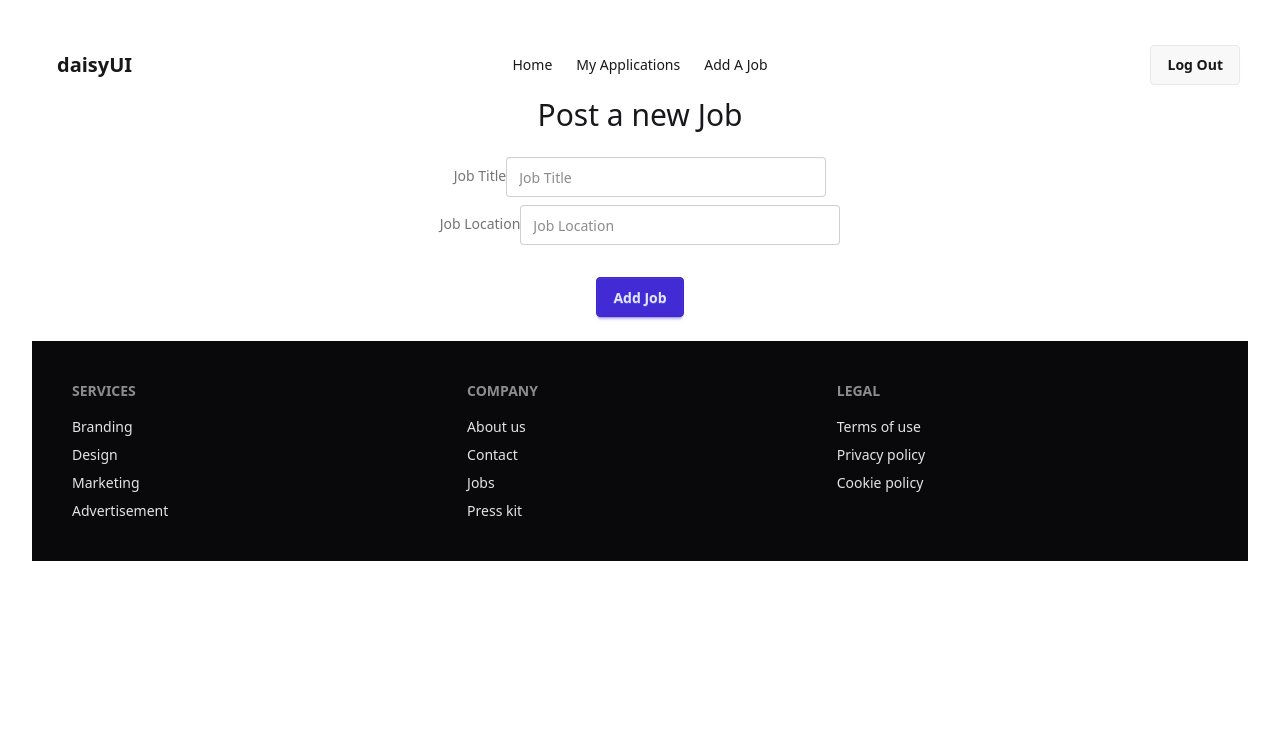
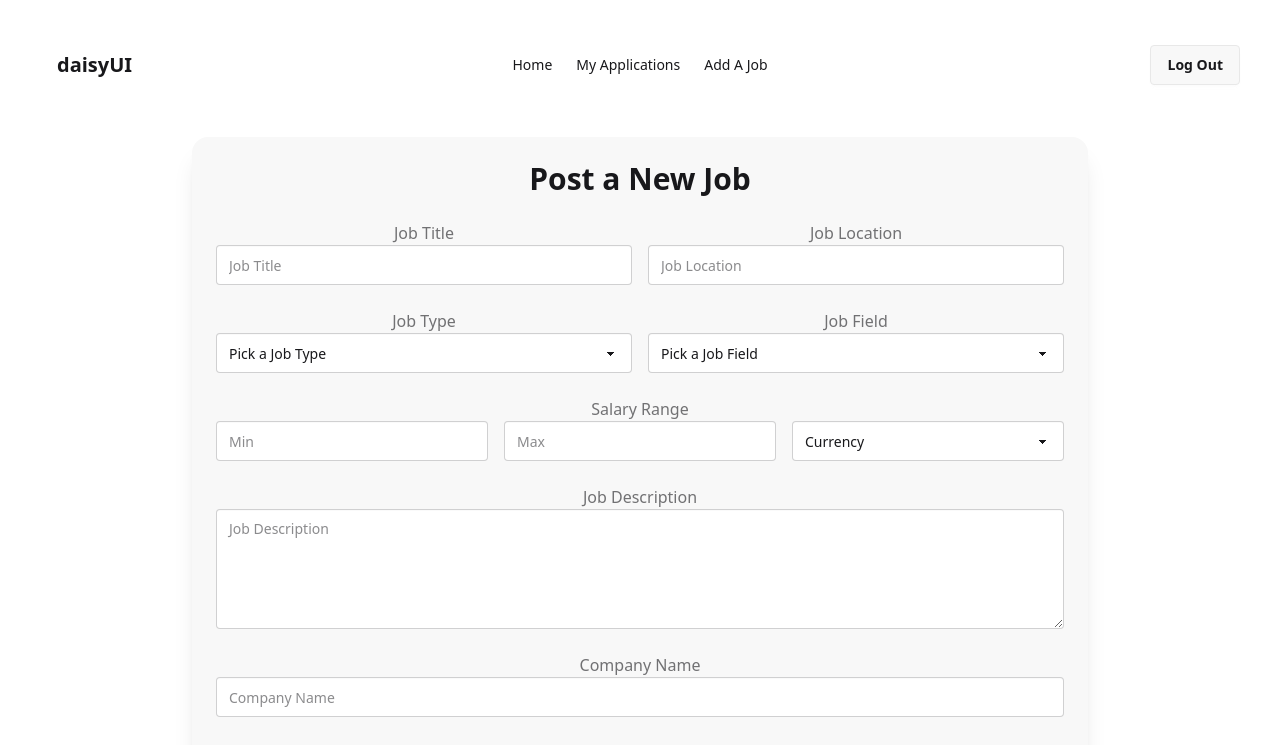
Before and after one commit to Md-Salman-Rahman339/Job-Portal, a React (Vite) app in the folder job-client/: page /addJob in a window 1280 px wide. Shown: the top 745 px of the page. Built offline with nearby package versions, Linux system fonts and the light colour scheme; no server answers; sample sign-in values are in the browser's storage.

Commit message:
added a few form field in the add job post form

```diff
--- a/job-client/src/pages/AddJob/AddJob.jsx
+++ b/job-client/src/pages/AddJob/AddJob.jsx
@@ -1,30 +1,111 @@
-import React from 'react'
+import React from 'react';
 
 const AddJob = () => {
   return (
+    <div className="max-w-4xl mx-auto p-6 bg-base-200 shadow-xl rounded-2xl mt-10 mb-10">
+      <h2 className="text-3xl font-bold mb-6 text-center">Post a New Job</h2>
+      <form className="space-y-6">
+        {/* Job Title & Location */}
+        <div className="grid grid-cols-1 md:grid-cols-2 gap-4">
           <div>
-             <h2 className="text-3xl">Post a new Job</h2>
-             <form className="card-body">
-                 {/* Job title */}
-                 <div className="form-control">
             <label className="label">
-                         <span className="label-text">Job Title</span>
+              <span className="label-text font-medium">Job Title</span>
             </label>
-                     <input type="text" name='title' placeholder="Job Title" className="input input-bordered" required />
+            <input type="text" name="title" placeholder="Job Title" className="input input-bordered w-full" required />
           </div>
-                 {/* job location */}
-                 <div className="form-control">
+          <div>
             <label className="label">
-                         <span className="label-text">Job Location</span>
+              <span className="label-text font-medium">Job Location</span>
             </label>
-                     <input type="text" name='location' placeholder="Job Location" className="input input-bordered" required />
+            <input type="text" name="location" placeholder="Job Location" className="input input-bordered w-full" required />
           </div>
-                 <div className="form-control mt-6">
-                     <button className="btn btn-primary">Add Job</button>
+        </div>
+
+        {/* Job Type & Field */}
+        <div className="grid grid-cols-1 md:grid-cols-2 gap-4">
+          <div>
+            <label className="label">
+              <span className="label-text font-medium">Job Type</span>
+            </label>
+            <select name="type" className="select select-bordered w-full">
+              <option disabled selected>Pick a Job Type</option>
+              <option>Full-time</option>
+              <option>Intern</option>
+              <option>Part-time</option>
+            </select>
+          </div>
+          <div>
+            <label className="label">
+              <span className="label-text font-medium">Job Field</span>
+            </label>
+            <select name="field" className="select select-bordered w-full">
+              <option disabled selected>Pick a Job Field</option>
+              <option>Engineering</option>
+              <option>Marketing</option>
+              <option>Finance</option>
+              <option>Teaching</option>
+            </select>
+          </div>
+        </div>
+
+        {/* Salary Range */}
+        <div>
+          <label className="label">
+            <span className="label-text font-medium">Salary Range</span>
+          </label>
+          <div className="grid grid-cols-1 md:grid-cols-3 gap-4">
+            <input type="text" name="min" placeholder="Min" className="input input-bordered w-full" required />
+            <input type="text" name="max" placeholder="Max" className="input input-bordered w-full" required />
+            <select name="currency" className="select select-bordered w-full">
+              <option disabled selected>Currency</option>
+              <option>BDT</option>
+              <option>USD</option>
+              <option>INR</option>
+            </select>
+          </div>
+        </div>
+
+        {/* Job Description */}
+        <div>
+          <label className="label">
+            <span className="label-text font-medium">Job Description</span>
+          </label>
+          <textarea name="description" className="textarea textarea-bordered w-full min-h-[120px]" placeholder="Job Description" required />
+        </div>
+
+        {/* Company Name */}
+        <div>
+          <label className="label">
+            <span className="label-text font-medium">Company Name</span>
+          </label>
+          <input type="text" name="company" placeholder="Company Name" className="input input-bordered w-full" required />
+        </div>
+
+        {/* Requirements */}
+        <div>
+          <label className="label">
+            <span className="label-text font-medium">Job Requirements</span>
+          </label>
+          <textarea name="requirements" className="textarea textarea-bordered w-full min-h-[100px]" placeholder="Put each requirement in a new line" required />
+        </div>
+
+        {/* Responsibilities */}
+        <div>
+          <label className="label">
+            <span className="label-text font-medium">Job Responsibilities</span>
+          </label>
+          <textarea name="responsibilities" className="textarea textarea-bordered w-full min-h-[100px]" placeholder="Write each responsibility in a new line" required />
+        </div>
+
+        {/* Submit Button */}
+        <div className="text-center">
+          <button type="submit" className="btn btn-primary w-full md:w-auto px-10 bg-fuchsia-700 text-white">
+            Submit Job
+          </button>
         </div>
       </form>
     </div>
-  )
-}
+  );
+};
 
-export default AddJob
+export default AddJob;
```
Lines whose indentation alone changed are shown as unchanged.
